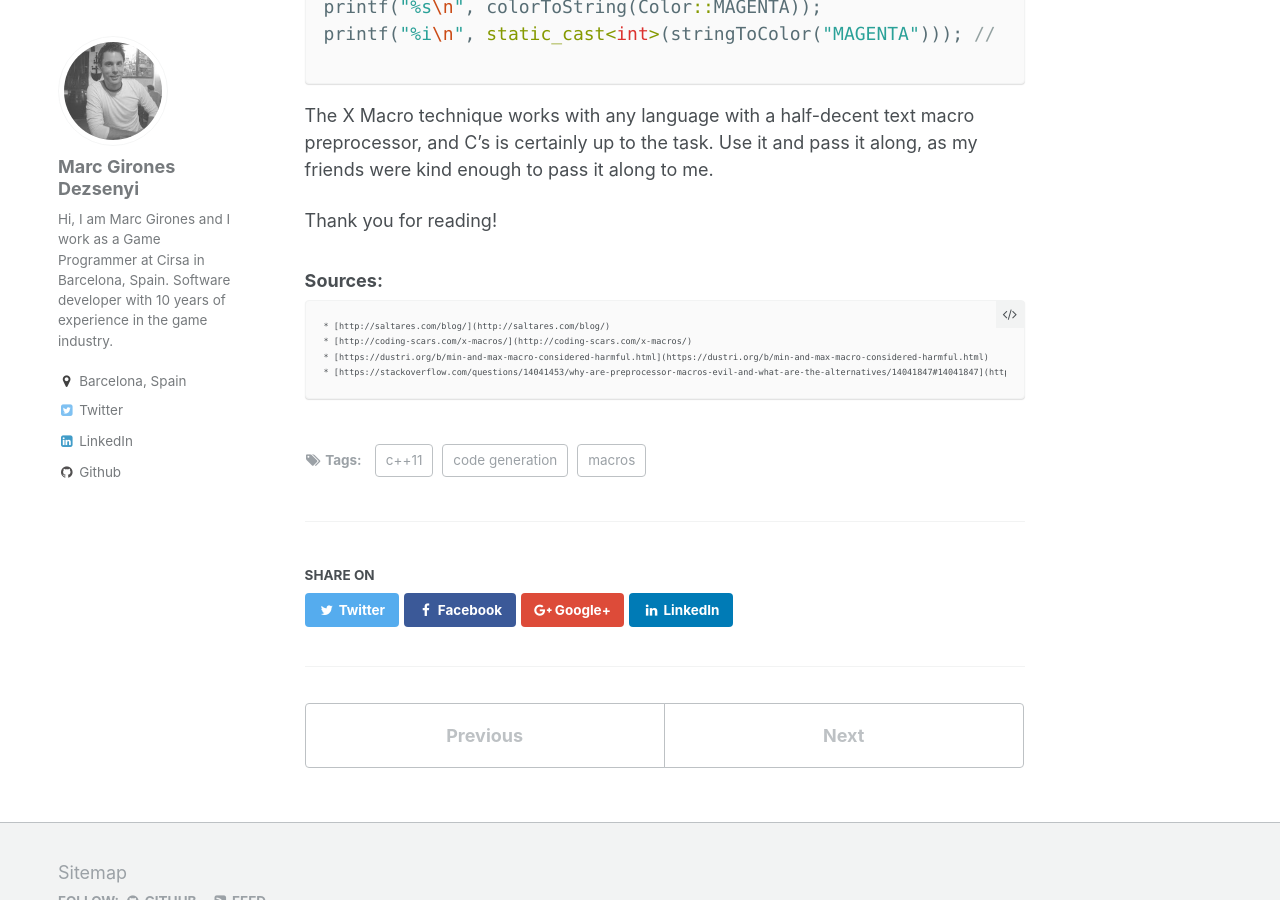
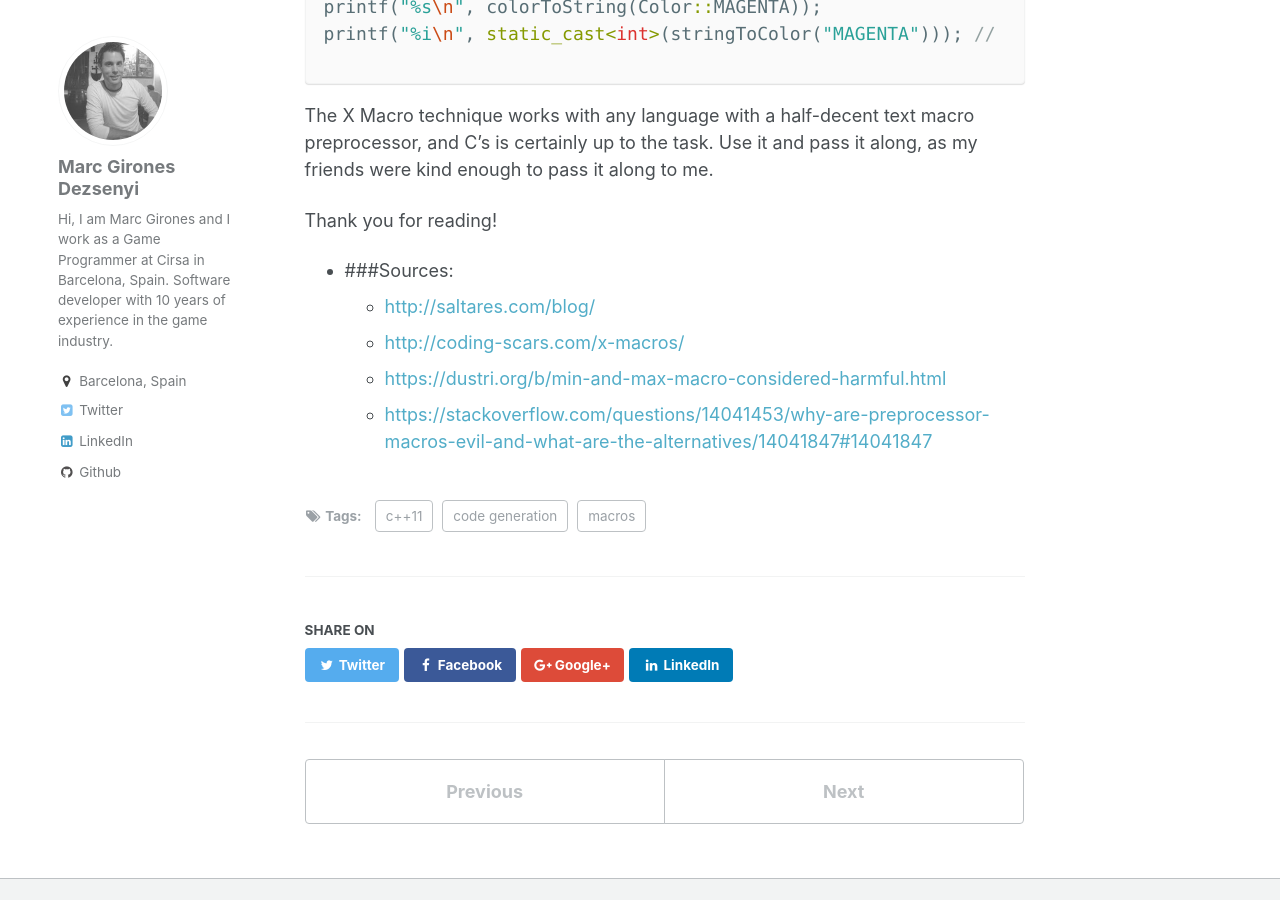
Before and after one commit to giron3s/giron3s.github.io, a Jekyll site: the page built from _publications/2017-09-28-xmacros.md, in a window 1280 px wide and 900 px high, scrolled down 8154 px. Built offline with Jekyll 4.4.1, drawn with Linux system fonts in a browser that asks for light colours.

Commit message:
more formating

```diff
--- a/_publications/2017-09-28-xmacros.md
+++ b/_publications/2017-09-28-xmacros.md
@@ -277,9 +277,8 @@ The X Macro technique works with any language with a half-decent text macro prep
 
 Thank you for reading!
 
-
-### Sources:
-    * [http://saltares.com/blog/](http://saltares.com/blog/)
+* ###Sources:
+	* [http://saltares.com/blog/](http://saltares.com/blog/)
     * [http://coding-scars.com/x-macros/](http://coding-scars.com/x-macros/)
     * [https://dustri.org/b/min-and-max-macro-considered-harmful.html](https://dustri.org/b/min-and-max-macro-considered-harmful.html)
     * [https://stackoverflow.com/questions/14041453/why-are-preprocessor-macros-evil-and-what-are-the-alternatives/14041847#14041847](https://stackoverflow.com/questions/14041453/why-are-preprocessor-macros-evil-and-what-are-the-alternatives/14041847#14041847)
```
Also changed, not shown: _publications/2017-10-01-any.md (+2 -3 lines).
